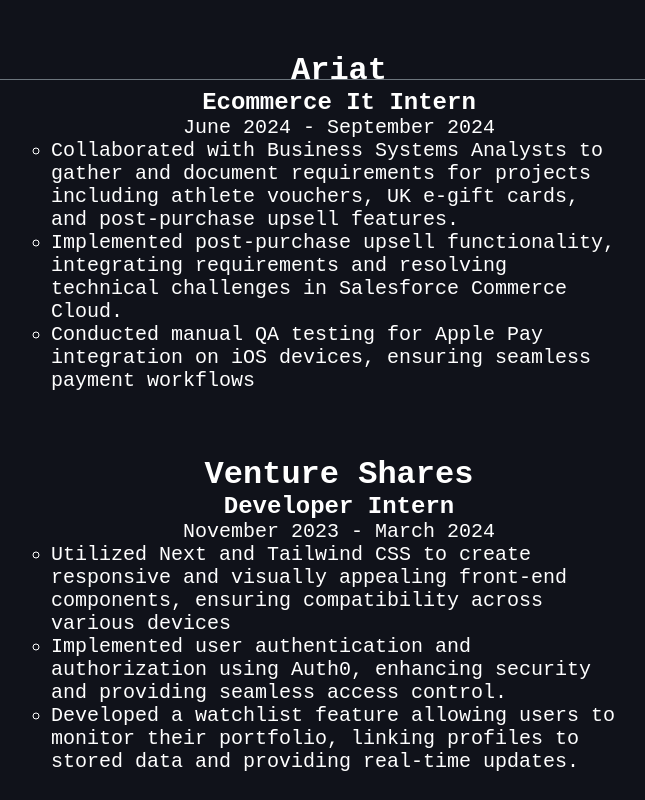
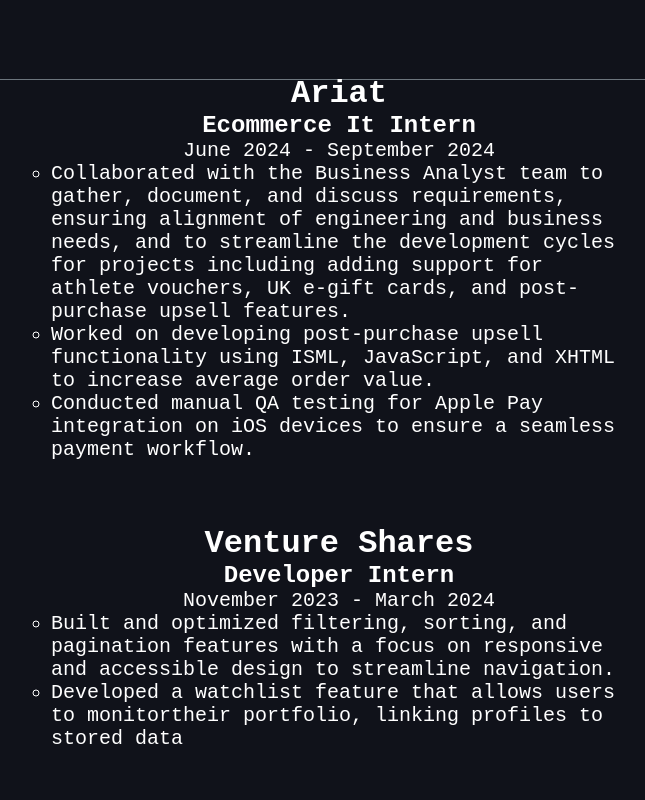
Before and after one commit to DylanO9/resume, a React (Create React App) app: page / in a window 1280 px wide. Shown: the part 720-1520 px from the top of the page, without its empty margins (301-946 px from the left). Built offline with nearby package versions, Linux system fonts and the light colour scheme.

Commit message:
Resume Update

```diff
--- a/src/pages/resume.js
+++ b/src/pages/resume.js
@@ -12,9 +12,9 @@
                     <h4>Ecommerce It Intern</h4>
                     <p>June 2024 - September 2024</p>
                     <ul>
-                        <li>Collaborated with Business Systems Analysts to gather and document requirements for projects including athlete vouchers, UK e-gift cards, and post-purchase upsell features.</li>
-                        <li>Implemented post-purchase upsell functionality, integrating requirements and resolving technical challenges in Salesforce Commerce Cloud.</li>
-                        <li>Conducted manual QA testing for Apple Pay integration on iOS devices, ensuring seamless payment workflows</li>
+                        <li>Collaborated with the Business Analyst team to gather, document, and discuss requirements, ensuring alignment of engineering and business needs, and to streamline the development cycles for projects including adding support for athlete vouchers, UK e-gift cards, and post-purchase upsell features.</li>
+                        <li>Worked on developing post-purchase upsell functionality using ISML, JavaScript, and XHTML to increase average order value.</li>
+                        <li>Conducted manual QA testing for Apple Pay integration on iOS devices to ensure a seamless payment workflow.</li>
                     </ul>
                 </li>
                 <li className="work-experience-item">
@@ -22,9 +22,9 @@
                     <h4>Developer Intern</h4>
                     <p>November 2023 - March 2024</p>
                     <ul>
-                        <li>Utilized Next and Tailwind CSS to create responsive and visually appealing front-end components, ensuring compatibility across various devices</li>
-                        <li>Implemented user authentication and authorization using Auth0, enhancing security and providing seamless access control.</li>
-                        <li>Developed a watchlist feature allowing users to monitor their portfolio, linking profiles to stored data and providing real-time updates.</li>
+                        <li>Built and optimized filtering, sorting, and pagination features with a focus on responsive and accessible design to streamline navigation.</li>
+                        <li>Developed a watchlist feature that allows users to monitortheir portfolio,
+                        linking profiles to stored data</li>
                     </ul>
                 </li>
             </ul>
```
Also changed, not shown: 1 other file (tests, documents, lock files or other folders).
